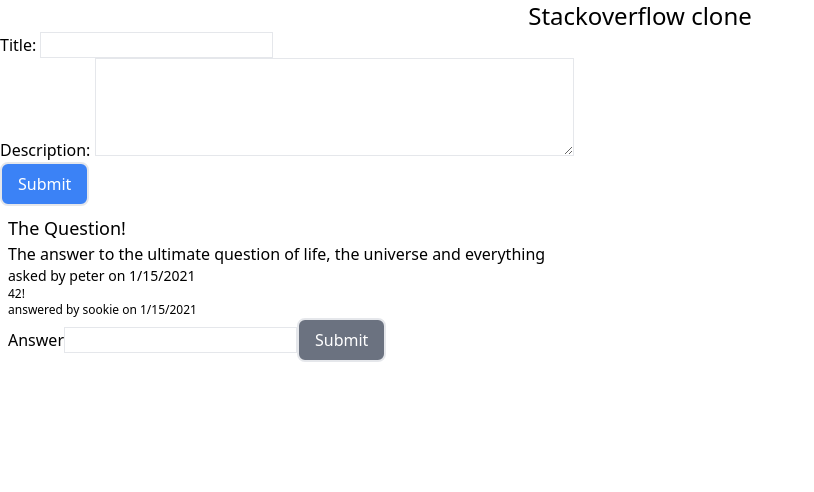
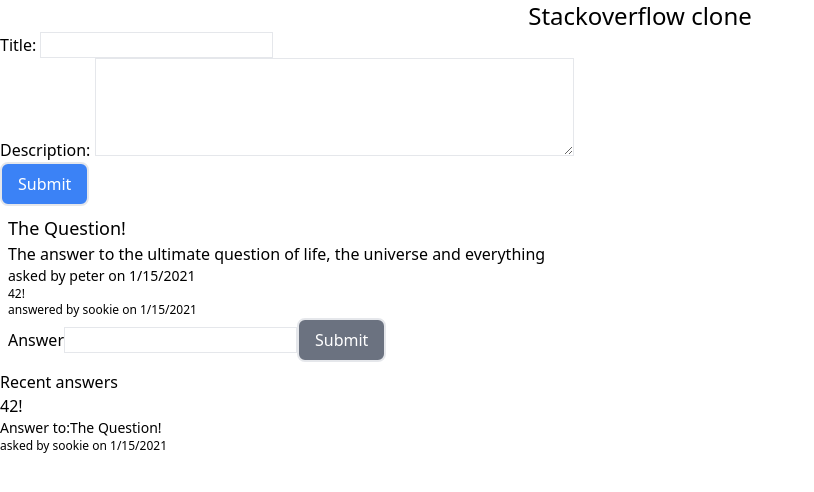
Before and after one commit to phollome/stackoverflow-clone, a React (Create React App) app: page / in a window 1280 px wide. Shown: the top 492 px of the page, without its empty margins (0-814 px from the left). Built offline with nearby package versions, Linux system fonts and the light colour scheme; data requests are answered from the project's data file.

Commit message:
Show list of recent answers

```diff
--- a/src/App.js
+++ b/src/App.js
@@ -1,4 +1,5 @@
 import { useEffect, useState } from "react";
+import AnswersList from "./components/AnswersList";
 import QuestionForm from "./components/QuestionForm";
 import QuestionsList from "./components/QuestionsList";
 
@@ -71,6 +72,7 @@
           answers={answers}
           submitAnswer={onSubmitAnswer}
         />
+        <AnswersList list={answers} questions={questions} />
       </main>
     </div>
   );
--- /dev/null
+++ b/src/components/AnswersList.js
@@ -0,0 +1,41 @@
+import PropTypes from "prop-types";
+
+function AnswersList(props) {
+  const { list, questions } = props;
+
+  const enhancedList = list
+    .map((item) => {
+      const question =
+        questions.find((elem) => elem.id === item.questionId) || {};
+      return { ...item, questionTitle: question.title };
+    })
+    .sort((a, b) => new Date(b.createdAt) - new Date(a.createdAt)) // sort descendant
+    .slice(0, 5); // limit 5 (TODO: make request to get only ${amount} of answers)
+
+  return (
+    <div>
+      <h3>Recent answers</h3>
+      {enhancedList.map((item) => (
+        <div key={item.id} data-testid="answers-list-item">
+          <p className="text-base">{item.text}</p>
+          <p className="text-sm">Answer to:{item.questionTitle}</p>
+          <p className="text-xs">
+            asked by {item.author} on{" "}
+            {new Date(item.createdAt).toLocaleDateString()}
+          </p>
+        </div>
+      ))}
+    </div>
+  );
+}
+
+AnswersList.propTypes = {
+  list: PropTypes.array.isRequired,
+  questions: PropTypes.array.isRequired,
+};
+AnswersList.defaultProps = {
+  list: [],
+  questions: [],
+};
+
+export default AnswersList;
```
Also changed, not shown: 1 other file (tests, documents, lock files or other folders).
